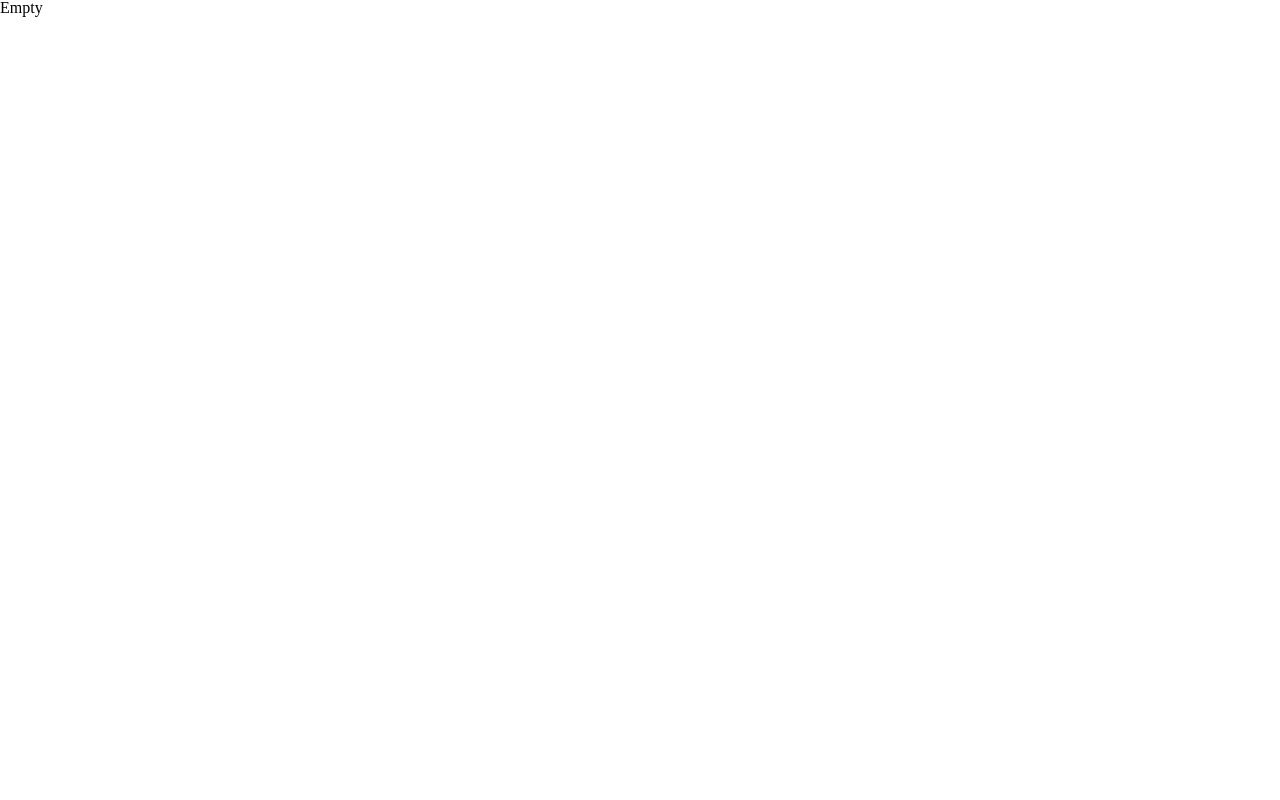
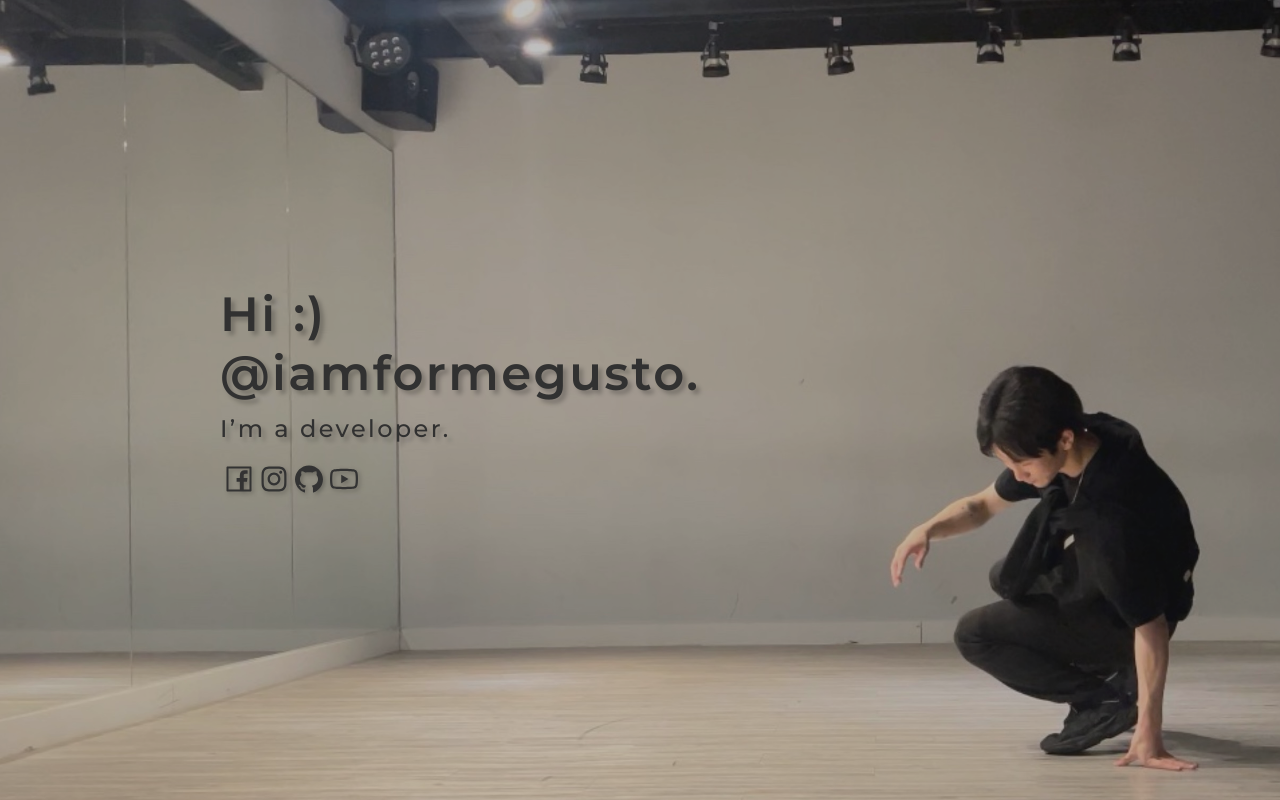
Before and after one commit to formegusto/portfolio, a React (Create React App) app: page / in a window 1280 px wide. Built offline with nearby package versions, Linux system fonts and the light colour scheme.

Commit message:
Intro Screen

```diff
--- a/src/App.tsx
+++ b/src/App.tsx
@@ -1,7 +1,8 @@
 import React from "react";
+import PortfolioContainer from "./containers/PortfolioContainer";
 
 function App() {
-  return <>Empty</>;
+  return <PortfolioContainer />;
 }
 
 export default App;
--- /dev/null
+++ b/src/components/IntroComponent.tsx
@@ -0,0 +1,114 @@
+import React from "react";
+import styled from "styled-components";
+import bgImg1 from "../assets/background-img-1.jpg";
+import { Montserrat } from "../styles/Fonts";
+import {
+  AiOutlineFacebook,
+  AiOutlineInstagram,
+  AiOutlineGithub,
+  AiOutlineYoutube,
+} from "react-icons/ai";
+
+function IntroComponent() {
+  return (
+    <FullScreen>
+      <ScreenWrap />
+      <IntroBlock>
+        <h1>
+          Hi :) <br />
+          @iamformegusto.
+        </h1>
+        <h2>I’m a developer.</h2>
+        <IconBlock>
+          <a
+            href="https://www.facebook.com/profile.php?id=100004846296456"
+            target="__blank"
+          >
+            <AiOutlineFacebook size={32} />
+          </a>
+          <a href="https://www.instagram.com/hi_thniii/" target="__blank">
+            <AiOutlineInstagram size={32} />
+          </a>
+          <a href="https://github.com/formegusto" target="__blank">
+            <AiOutlineGithub size={32} />
+          </a>
+          <a
+            href="https://www.youtube.com/channel/UCP4AYzIwzLLmk0KYNXtHNXQ"
+            target="__blank"
+          >
+            <AiOutlineYoutube size={32} />
+          </a>
+        </IconBlock>
+      </IntroBlock>
+    </FullScreen>
+  );
+}
+
+const FullScreen = styled.div`
+  display: flex;
+  position: relative;
+  align-items: center;
+
+  width: 100vw;
+  height: 100vh;
+
+  min-width: 1280px;
+  min-height: 720px;
+
+  background-image: url(${bgImg1});
+  background-size: cover;
+  background-repeat: no-repeat;
+`;
+
+const ScreenWrap = styled.div`
+  position: absolute;
+  top: 0;
+  left: 0;
+
+  width: 100%;
+  height: 100%;
+
+  background-color: rgba(45, 45, 45, 0.3);
+`;
+
+const IntroBlock = styled.div`
+  ${Montserrat}
+  margin: 0 0 0 220px;
+
+  color: #333;
+
+  & > h1 {
+    font-style: normal;
+    font-weight: 600;
+    font-size: 48px;
+    line-height: 59px;
+    letter-spacing: 0.05em;
+
+    text-shadow: 4px 4px 4px rgba(0, 0, 0, 0.25);
+
+    margin: 0 0 11px;
+  }
+
+  & > h2 {
+    font-style: normal;
+    font-weight: 500;
+    font-size: 24px;
+    line-height: 29px;
+    letter-spacing: 0.1em;
+
+    text-shadow: 4px 4px 4px rgba(0, 0, 0, 0.25);
+
+    margin: 0 0 3px;
+  }
+`;
+
+const IconBlock = styled.div`
+  & > a {
+    display: inline-block;
+    color: #333;
+    margin: 16.63px 0 16.63px 3px;
+    filter: drop-shadow(2px 2px 2px rgba(0, 0, 0, 0.25));
+  }
+`;
+
+export default IntroComponent;
--- /dev/null
+++ b/src/containers/PortfolioContainer.tsx
@@ -0,0 +1,12 @@
+import React from "react";
+import IntroComponent from "../components/IntroComponent";
+
+function PortfolioContainer() {
+  return (
+    <>
+      <IntroComponent />
+    </>
+  );
+}
+
+export default PortfolioContainer;
--- /dev/null
+++ b/src/styles/Fonts.ts
@@ -0,0 +1,5 @@
+import { css } from "styled-components";
+
+export const Montserrat = css`
+  font-family: "Montserrat", sans-serif;
+`;
--- /dev/null
+++ b/src/styles/Palette.ts
@@ -0,0 +1,3 @@
+export const Palette = {
+  black: ["#BDBDBD", "#32393D", "#373737", "#2D2D2D", "#464646"],
+};
```
Also changed, not shown: src/assets/background-img-1.jpg (added).
